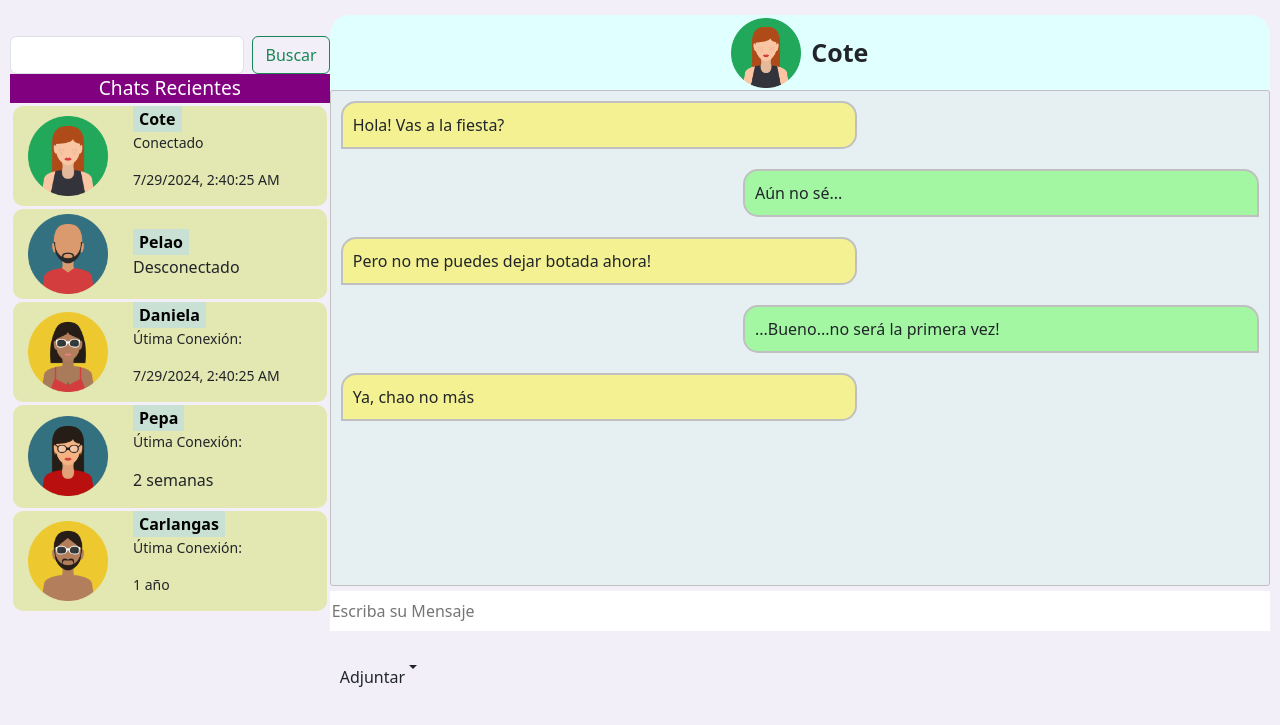
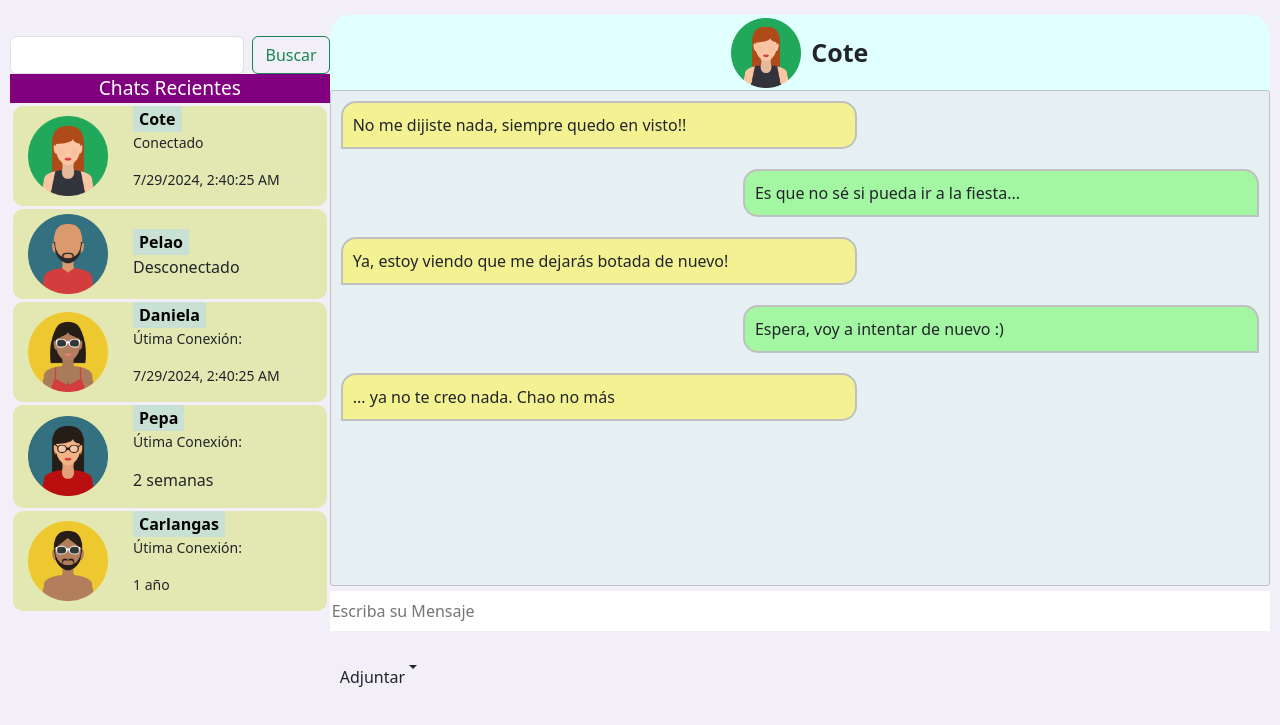
Before and after one commit to oscarfmeneses/M3Consolidacionv1, a plain HTML site: page index.html in a window 1280 px wide. Shown: the part 51-776 px from the top of the page. Drawn offline with nearby package versions, Linux system fonts and the light colour scheme.

Commit message:
Update index.html

```diff
--- a/index.html
+++ b/index.html
@@ -116,11 +116,11 @@
     </div>
     <!--Conversacion por Defecto-->
     <div id="conversacion">
-        <div id="msg1">Hola! Vas a la fiesta?</div>
-        <div id="msg2">Aún no sé...</div>
-        <div id="msg3">Pero no me puedes dejar botada ahora!</div>
-        <div id="msg4">...Bueno...no será la primera vez!</div>
-        <div id="msg5">Ya, chao no más</div>
+        <div id="msg1">No me dijiste nada, siempre quedo en visto!!</div>
+        <div id="msg2">Es que no sé si pueda ir a la fiesta...</div>
+        <div id="msg3">Ya, estoy viendo que me dejarás botada de nuevo!</div>
+        <div id="msg4">Espera, voy a intentar de nuevo :)</div>
+        <div id="msg5">... ya no te creo nada. Chao no más</div>
     </div>
     <!--Recuadro para enviar mensaje y adjuntos-->
     <div class="escritura">
```
